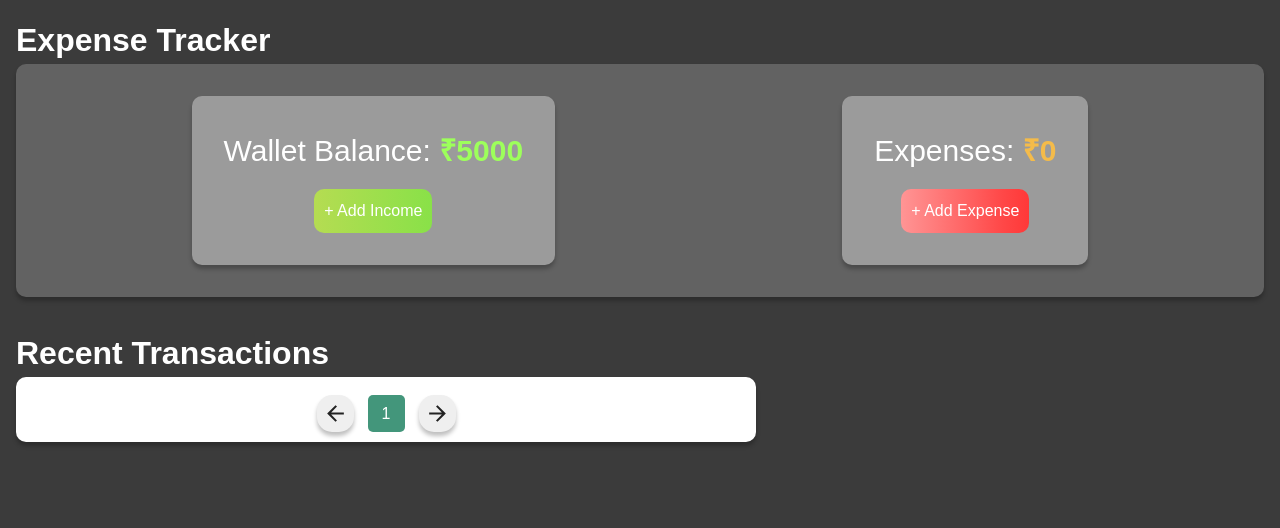
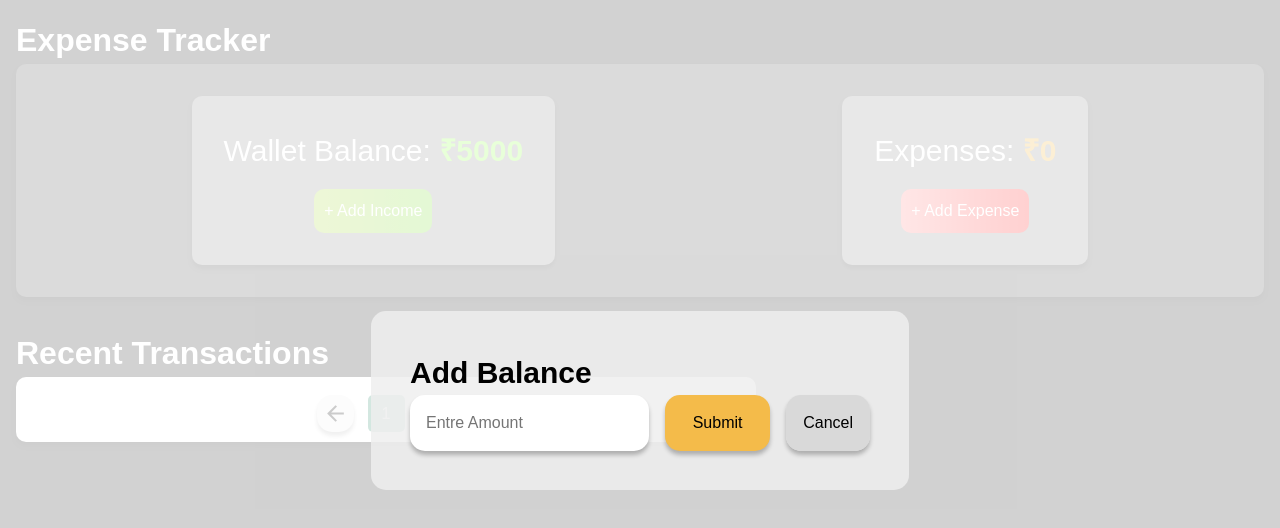
Before and after one commit to PragneshRathod901/expenses, a React (Create React App) app: page / in a window 1280 px wide. Both pictures are taken after a click on the button "+ Add Income". Shown: the top 528 px of the page. Built offline with nearby package versions, Linux system fonts and the light colour scheme.

Commit message:
Added Balance form

```diff
--- a/src/App.js
+++ b/src/App.js
@@ -2,6 +2,7 @@ import "./App.css";
 import ExpenseTrackerMain from "./components/ExpenseTrackerMain/ExpenseTrackerMain";
 import TransactionList from "./components/Transactions/TransactionTable.js";
 import ExpenseForm from "./components/ExpenseForm/ExpenseForm.js";
+import AddBalanceWindow from "./components/AddBalance/AddBalanceWindow.js";
 
 function App() {
   return (
@@ -14,6 +15,7 @@ function App() {
         <TransactionList />
       </div>
       <ExpenseForm />
+      <AddBalanceWindow />
     </div>
   );
 }
--- /dev/null
+++ b/src/components/AddBalance/AddBalanceWindow.js
@@ -0,0 +1,57 @@
+import React from "react";
+import ReactModal from "react-modal";
+import { useSelector, useDispatch } from "react-redux";
+import {
+  AddBalanceWindowState,
+  ToggleBalanceWindow,
+} from "../../features/ExpenseWindowSlice";
+import { AddBalance } from "../../features/ExpenseSlice";
+
+import "./AddBalanceWindowState.css";
+
+const AddBalanceWindow = () => {
+  const WindowOpen = useSelector(AddBalanceWindowState);
+  const dispatch = useDispatch();
+  const HandleCloseForm = (e) => {
+    dispatch(ToggleBalanceWindow(false));
+  };
+  const HandleSubmit = (e) => {
+    e.preventDefault();
+
+    if (Number(e.target.amount.value) > 0) {
+      dispatch(
+        AddBalance({
+          title: "income",
+          id: 0,
+          amount: Number(e.target.amount.value),
+          isExpense: false,
+        })
+      );
+      dispatch(ToggleBalanceWindow(false));
+    }
+  };
+
+  return (
+    <ReactModal
+      isOpen={WindowOpen}
+      className="Modal"
+      overlayClassName="Overlay"
+      ariaHideApp={false}
+    >
+      <h5>Add Balance</h5>
+      <form onSubmit={HandleSubmit} className="addBalanceForm">
+        <input type="text" name="amount" placeholder="Entre Amount" required />
+
+        <input className="balance-submit" type="submit" value={"Submit"} />
+        <input
+          className="balance-cancel"
+          type="button"
+          value={"Cancel"}
+          onClick={HandleCloseForm}
+        />
+      </form>
+    </ReactModal>
+  );
+};
+
+export default AddBalanceWindow;
--- /dev/null
+++ b/src/components/AddBalance/AddBalanceWindowState.css
@@ -0,0 +1,10 @@
+.addBalanceForm{
+    display: flex;
+    column-gap: 1em;
+}
+.balance-submit{
+    width: 145px;
+}
+.balance-cancel{
+    width: 112px;
+}
--- a/src/components/BalanceCard/BalanceCard.js
+++ b/src/components/BalanceCard/BalanceCard.js
@@ -1,6 +1,9 @@
 import React from "react";
 import "./Balance.css";
-import { ToggleCreateWindow } from "../../features/ExpenseWindowSlice";
+import {
+  ToggleCreateWindow,
+  ToggleBalanceWindow,
+} from "../../features/ExpenseWindowSlice";
 import { useDispatch } from "react-redux";
 
 const BalanceCard = ({ balance, isExpenseCard }) => {
@@ -8,6 +11,8 @@ const BalanceCard = ({ balance, isExpenseCard }) => {
   const HandleClickAction = (e) => {
     if (isExpenseCard) {
       dispatch(ToggleCreateWindow(true));
+    } else {
+      dispatch(ToggleBalanceWindow(true));
     }
   };
   return (
--- a/src/components/ExpenseForm/ExpenseForm.css
+++ b/src/components/ExpenseForm/ExpenseForm.css
@@ -1,9 +1,10 @@
 .Modal{
     background: rgba(239, 239, 239, 0.85);
-    padding: 1em;
+    padding: 39px;
     display:  flex;
     flex-direction: column;
     border-radius: 15px;
+    width: 538px;
 }
 .Overlay{
     display: flex;
@@ -23,13 +24,13 @@
 }
 .Modal form input{
     box-shadow: 0px 4px 4px 0px #00000040;
-    width: 223px;
+    /* width: 223px; */
     outline: none;
     border: none;
     border-radius: 15px;
     padding: 1em;
 }
-.Modal form {
+.Modal .expenseForm {
     display: grid;
     grid-template-columns: 1fr 1fr;
     row-gap: 1em;
--- a/src/components/ExpenseForm/ExpenseForm.js
+++ b/src/components/ExpenseForm/ExpenseForm.js
@@ -64,6 +64,8 @@ const ExpenseForm = () => {
   const HandleSubmit = (e) => {
     e.preventDefault();
     if (editWindowObj !== null) {
+      formData.isExpense = true;
+
       dispatch(EditExpense(formData));
       dispatch(ToggleEditWindow(null));
       setFormFn({});
@@ -103,7 +105,7 @@ const ExpenseForm = () => {
       ariaHideApp={false}
     >
       <h5>{editWindowObj ? "Edit Expense" : "Create Expense"}</h5>
-      <form onSubmit={HandleSubmit}>
+      <form onSubmit={HandleSubmit} className="expenseForm">
         <input
           type="text"
           name="title"
--- a/src/features/ExpenseSlice.js
+++ b/src/features/ExpenseSlice.js
@@ -75,7 +75,6 @@ export const ExpenseSlice = createSlice({
         return;
       }
       action.payload.id = state.value.length;
-      action.payload.isExpense = true;
       state.value = [...state.value, action.payload];
       state.balance = calculateBalance(state.value);
       state.alert = { message: "Added!", type: "success" };
@@ -113,10 +112,29 @@ export const ExpenseSlice = createSlice({
         state.alert = { message: "Not found!", type: "error" };
       }
     },
+    AddBalance: (state, action) => {
+      if (action.payload.amount || action.payload.amount <= 0) {
+        state.alert = { message: "invalid Amount", type: "error" };
+        return;
+      }
+      if (state.balance < action.payload.amount) {
+        state.alert = {
+          message: "You don't have Money to Spend",
+          type: "error",
+        };
+        return;
+      }
+      action.payload.id = state.value.length;
+      state.value = [...state.value, action.payload];
+      state.balance = calculateBalance(state.value);
+      state.alert = { message: "Added!", type: "success" };
+      saveData(state.value);
+    },
   },
 });
 
-export const { AddExpense, EditExpense, DeleteExpense } = ExpenseSlice.actions;
+export const { AddExpense, EditExpense, DeleteExpense, AddBalance } =
+  ExpenseSlice.actions;
 export const transactions = (state) => state.Expenses.value;
 export const alert = (state) => state.Expenses.alert;
 export const getExpense = (state) =>
--- a/src/features/ExpenseWindowSlice.js
+++ b/src/features/ExpenseWindowSlice.js
@@ -5,6 +5,7 @@ export const expenseWindowSlice = createSlice({
   initialState: {
     createWindow: false,
     EditIdWindow: null,
+    AddBalanceWindow: false,
   },
   reducers: {
     ToggleCreateWindow: (state, action) => {
@@ -15,15 +16,19 @@ export const expenseWindowSlice = createSlice({
       state.createWindow = false;
       state.EditIdWindow = action.payload;
     },
+    ToggleBalanceWindow: (state, action) => {
+      state.AddBalanceWindow = action.payload;
+    },
   },
 });
 
-export const { ToggleCreateWindow, ToggleEditWindow } =
+export const { ToggleCreateWindow, ToggleEditWindow, ToggleBalanceWindow } =
   expenseWindowSlice.actions;
 
 export const getExpenseWindowEditState = (state) =>
   state.ExpenseWindow.EditIdWindow;
 export const getExpenseWindowCreateState = (state) =>
   state.ExpenseWindow.createWindow;
-
+export const AddBalanceWindowState = (state) =>
+  state.ExpenseWindow.AddBalanceWindow;
 export default expenseWindowSlice.reducer;
```
